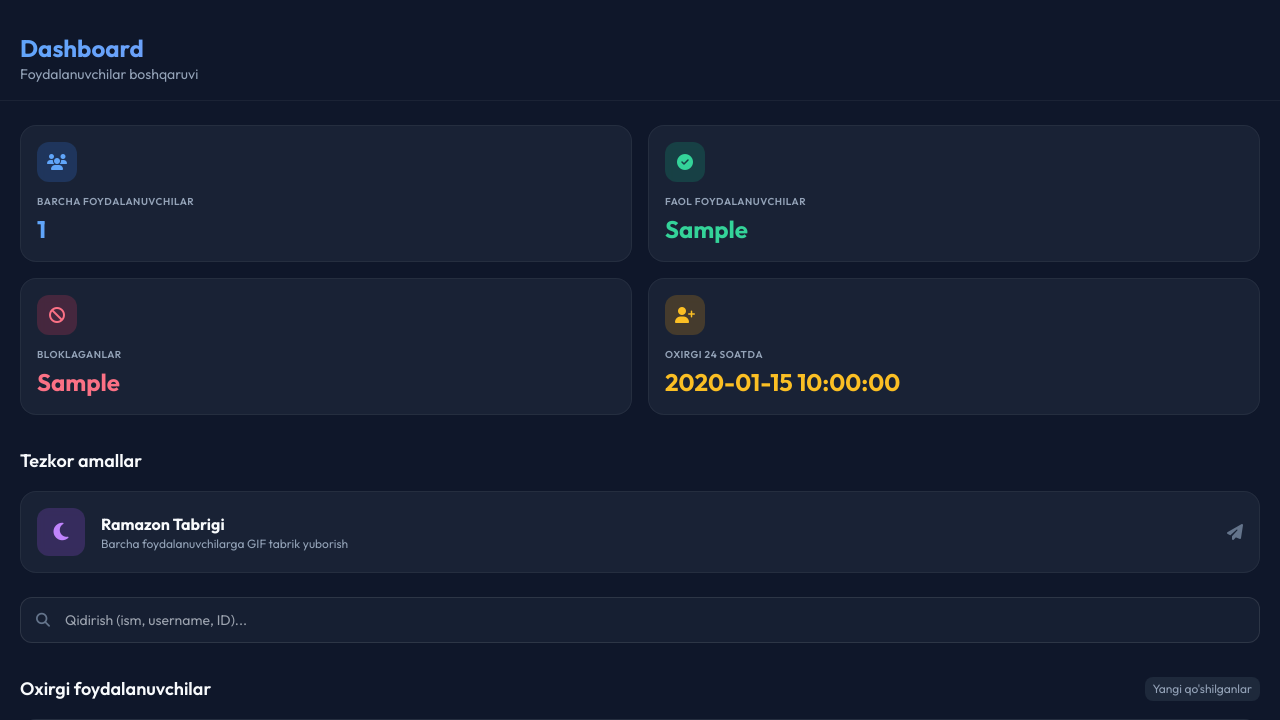
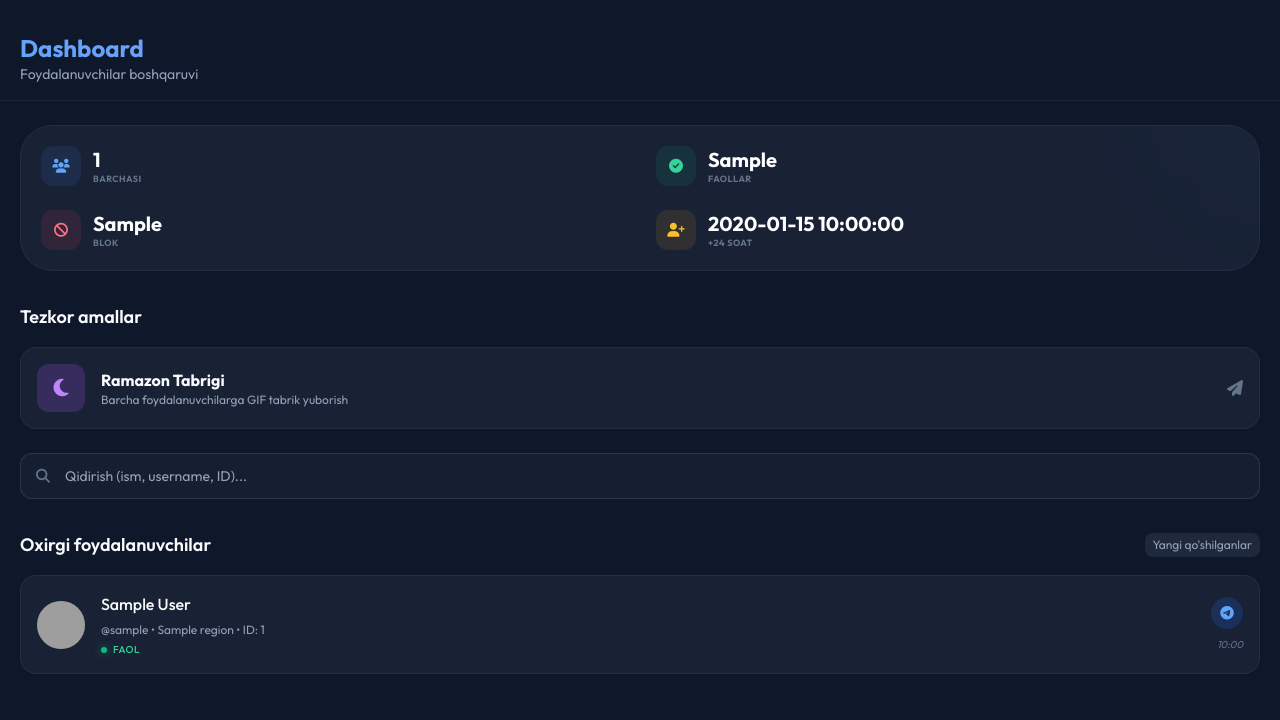
Before and after one commit to QuvonchbekBobojonov/ramazon2026, a FastAPI app: template templates/admin_mobile.html in a window 1280 px wide. Shown: the top 720 px of the page. After the commit the page ends 674 px from the top, so only its background shows below. Run offline with FastAPI, Linux system fonts and the light colour scheme; the template is opened without the code that fills it: most values are stand-ins (such as "Sample title", 1, 10 or a date in 2020); parts of the project's set-up code (start-up, migrations or seed data) failed here and were passed over; some libraries are stand-ins or nearby versions; grey boxes are pictures that could not be loaded.

Commit message:
style: make admin stats section more compact and elegant

```diff
--- a/templates/admin_mobile.html
+++ b/templates/admin_mobile.html
@@ -92,34 +92,50 @@
         <p class="text-slate-400 text-sm">Foydalanuvchilar boshqaruvi</p>
     </div>
 
-    <div class="px-5 mt-6 grid grid-cols-2 gap-4">
-        <div class="glass rounded-2xl p-4">
-            <div class="w-10 h-10 rounded-xl bg-blue-500/20 flex items-center justify-center mb-3">
-                <i class="fas fa-users text-blue-400"></i>
+    <!-- Compact Stats -->
+    <div class="px-5 mt-6">
+        <div class="glass rounded-[2rem] p-5 grid grid-cols-2 gap-x-8 gap-y-6 relative overflow-hidden">
+            <div class="absolute top-0 right-0 w-32 h-32 bg-blue-500/5 rounded-full -mr-16 -mt-16 blur-3xl"></div>
+
+            <div class="flex items-center gap-3">
+                <div class="w-10 h-10 rounded-xl bg-blue-500/10 flex items-center justify-center shrink-0">
+                    <i class="fas fa-users text-blue-400 text-sm"></i>
+                </div>
+                <div>
+                    <h2 class="text-xl font-bold text-white leading-tight">{{ total_users }}</h2>
+                    <p class="text-[9px] text-slate-500 uppercase font-bold tracking-wider">Barchasi</p>
+                </div>
             </div>
-            <p class="text-slate-400 text-[10px] uppercase tracking-wider font-semibold">Barcha foydalanuvchilar</p>
-            <h2 class="text-2xl font-bold mt-1 text-blue-400">{{ total_users }}</h2>
-        </div>
-        <div class="glass rounded-2xl p-4">
-            <div class="w-10 h-10 rounded-xl bg-emerald-500/20 flex items-center justify-center mb-3">
-                <i class="fas fa-check-circle text-emerald-400"></i>
+
+            <div class="flex items-center gap-3">
+                <div class="w-10 h-10 rounded-xl bg-emerald-500/10 flex items-center justify-center shrink-0">
+                    <i class="fas fa-check-circle text-emerald-400 text-sm"></i>
+                </div>
+                <div>
+                    <h2 class="text-xl font-bold text-white leading-tight">{{ active_users }}</h2>
+                    <p class="text-[9px] text-slate-500 uppercase font-bold tracking-wider">Faollar</p>
+                </div>
             </div>
-            <p class="text-slate-400 text-[10px] uppercase tracking-wider font-semibold">Faol foydalanuvchilar</p>
-            <h2 class="text-2xl font-bold mt-1 text-emerald-400">{{ active_users }}</h2>
-        </div>
-        <div class="glass rounded-2xl p-4">
-            <div class="w-10 h-10 rounded-xl bg-rose-500/20 flex items-center justify-center mb-3">
-                <i class="fas fa-ban text-rose-400"></i>
+
+            <div class="flex items-center gap-3">
+                <div class="w-10 h-10 rounded-xl bg-rose-500/10 flex items-center justify-center shrink-0">
+                    <i class="fas fa-ban text-rose-400 text-sm"></i>
+                </div>
+                <div>
+                    <h2 class="text-xl font-bold text-white leading-tight">{{ blocked_users }}</h2>
+                    <p class="text-[9px] text-slate-500 uppercase font-bold tracking-wider">Blok</p>
+                </div>
             </div>
-            <p class="text-slate-400 text-[10px] uppercase tracking-wider font-semibold">Bloklaganlar</p>
-            <h2 class="text-2xl font-bold mt-1 text-rose-400">{{ blocked_users }}</h2>
-        </div>
-        <div class="glass rounded-2xl p-4">
-            <div class="w-10 h-10 rounded-xl bg-amber-500/20 flex items-center justify-center mb-3">
-                <i class="fas fa-user-plus text-amber-400"></i>
+
+            <div class="flex items-center gap-3">
+                <div class="w-10 h-10 rounded-xl bg-amber-500/10 flex items-center justify-center shrink-0">
+                    <i class="fas fa-user-plus text-amber-400 text-sm"></i>
+                </div>
+                <div>
+                    <h2 class="text-xl font-bold text-white leading-tight">{{ new_today }}</h2>
+                    <p class="text-[9px] text-slate-500 uppercase font-bold tracking-wider">+24 Soat</p>
+                </div>
             </div>
-            <p class="text-slate-400 text-[10px] uppercase tracking-wider font-semibold">Oxirgi 24 soatda</p>
-            <h2 class="text-2xl font-bold mt-1 text-amber-400">{{ new_today }}</h2>
         </div>
     </div>
 
```
